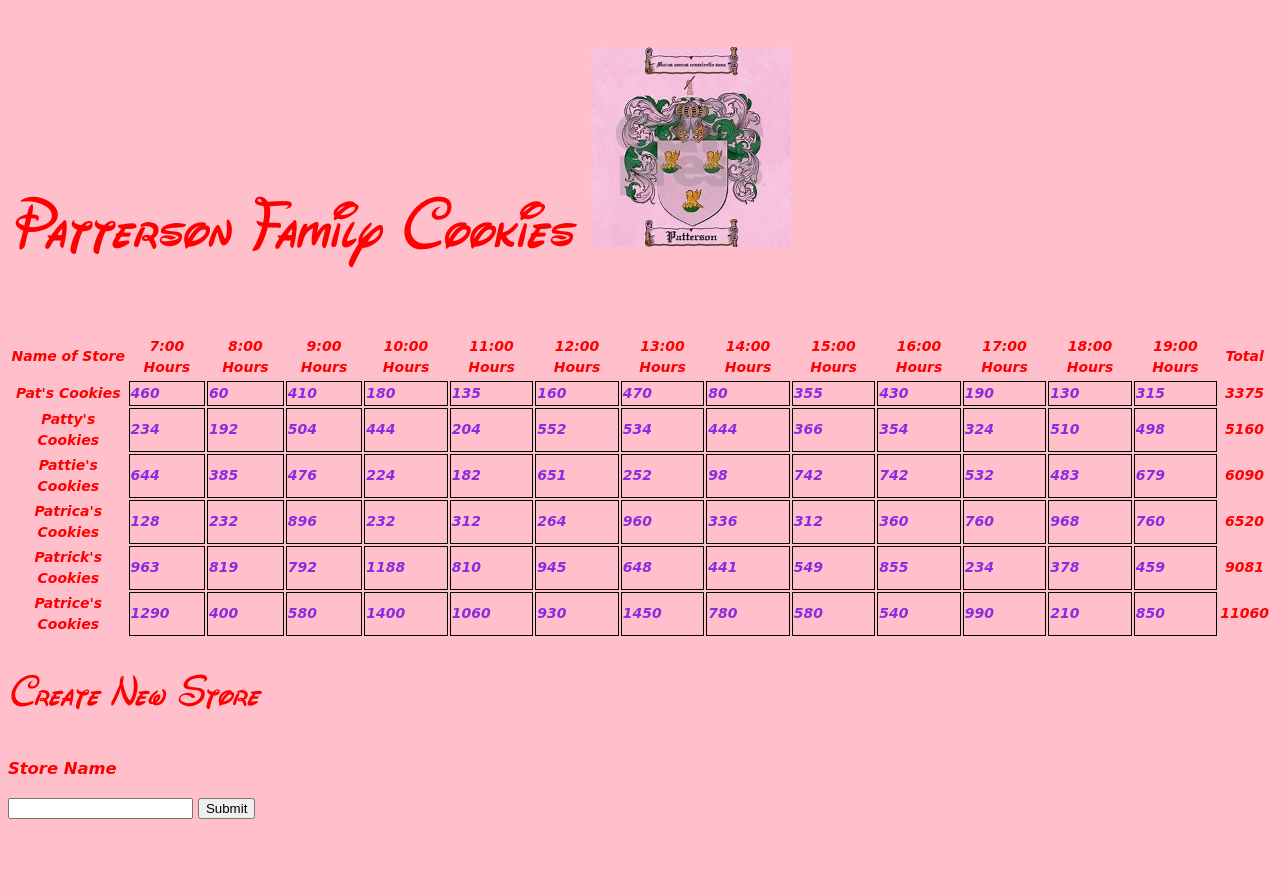
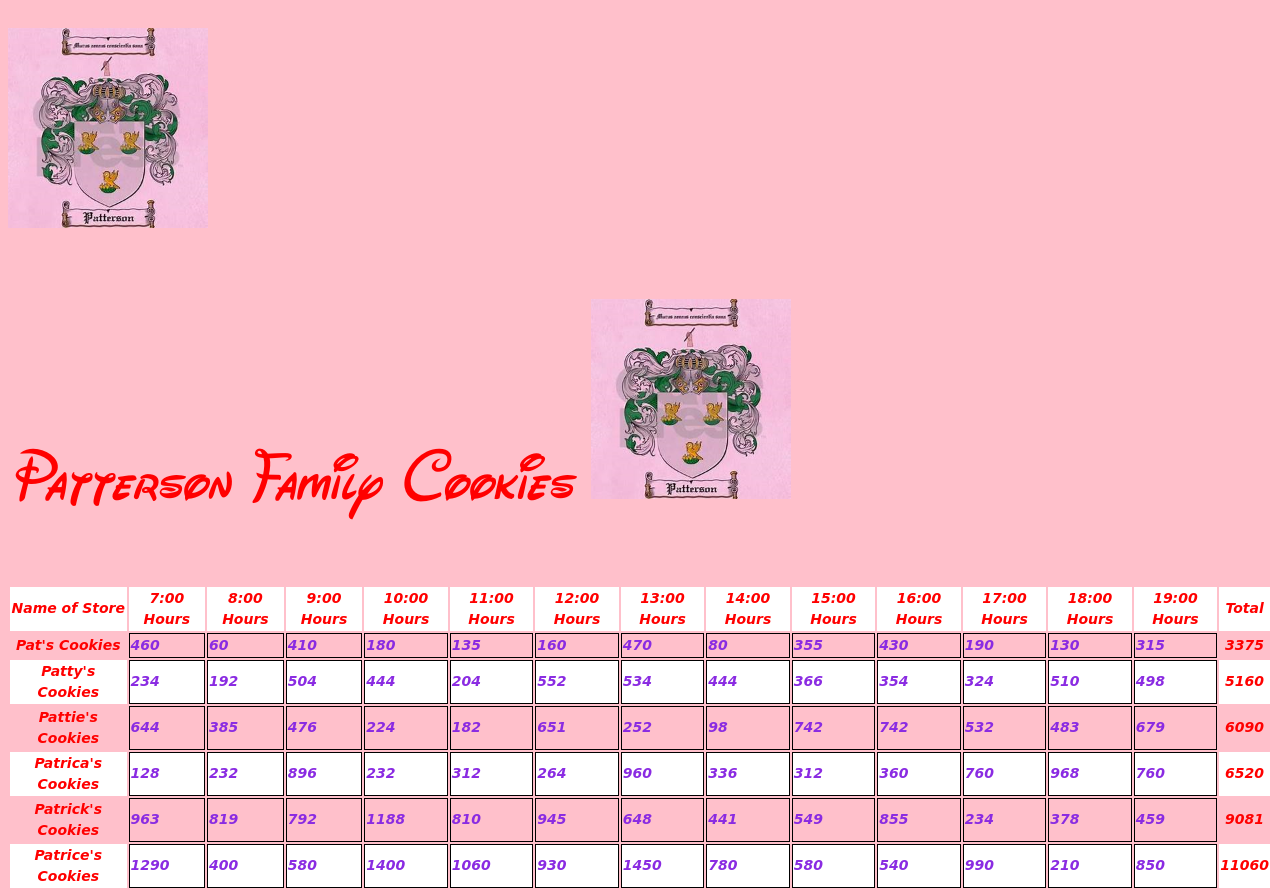
Before and after one commit to GARYTHEGREAT/Cookie-Store, a plain HTML site: page index.html in a window 1280 px wide. Shown: the top 891 px of the page. Before the commit the page ends 827 px from the top, so only its background shows below. Drawn offline with Linux system fonts and the light colour scheme.

Commit message:
Tuesday21Code

```diff
--- a/index.html
+++ b/index.html
@@ -6,7 +6,11 @@
 
 </head>
 
+<h1><img src="images/Family Crest.png" alt="Quality Logo" width="200" height="200"
+    color: red;
+    background-color: pink;
 
+    /> </h1>
 
 <body id = "my-body">
     <h1 id="top-header">Patterson Family Cookies <img src="images/Family Crest.png" alt="Quality Logo" width="200" height="200"
--- a/main.css
+++ b/main.css
@@ -55,3 +55,5 @@ font-size: 300%
 #top-header {
     font-size:500%;
 }
+
+.family-crest {vertical-align: bottom}
--- a/main.js
+++ b/main.js
@@ -5,6 +5,7 @@ let elStoreTitle = document.getElementById('store-title');
 //find table by id
 let elTable = document.getElementById('store-table');
 let elForm = document.getElementById('store-form');
+let tblrows = document.getElementsByTagName('tr');
 
 // let StoreOne= {
 //     location: 'Motuo County, China',
@@ -66,13 +67,16 @@ let StoreInfo = function(location, name, employees, openTime, closeTime, type, i
     this.closeTime = closeTime,
     this.type = type,
     this.inventory = inventory,
-    this.maxNumberCustomersPerHour = maxCustomers,
-    this.minNumberCustomersPerHour = minCustomers,
+    this.maxCustomersPerHour = maxCustomers,
+    this.minCustomersPerHour = minCustomers,
     this.avgCookiesPerCustomer = avgCookiesPerCustomer,
     this.totalCookiesPerDay = 0
 
     this.totalCookiesPerHour = function() {
-        return (Math.floor(Math.random() * (this.maxNumberCustomersPerHour - this.minNumberCustomersPerHour)) + this.minNumberCustomersPerHour) * this.avgCookiesPerCustomer;
+        return (Math.floor(Math.random() * (this.maxCustomersPerHour - this.minCustomersPerHour)) + this.minCustomersPerHour) * this.avgCookiesPerCustomer;
+
+
+
     }
 };
 
@@ -90,6 +94,13 @@ storeArray.push(StoreOne, StoreTwo, StoreThree, StoreFour, StoreFive, StoreSix);
 console.log(StoreFive);
 
 console.log(storeArray)
+
+
+
+
+
+
+
 
 
 
@@ -153,12 +164,20 @@ function displayTableHeader() {
     for(let i = 7; i < 20; i++) {
         let elTableHeader = document.createElement('th');
         elRow.appendChild(elTableHeader);
-        elTableHeader.innerHTML = i + ':00 Hours';
-    }
+        elTableHeader.innerHTML =  i + ':00 Hours'
+    };
     let elTotalHeader = document.createElement('th');
     elRow.appendChild(elTotalHeader);
     elTotalHeader.innerHTML = 'Total';
-}
+
+
+
+
+    };
+
+
+
+
 
 function displayTotalCookies(store) {
     let elRow = document.createElement('tr');
@@ -179,6 +198,17 @@ function displayTotalCookies(store) {
     console.log(store.name, store.totalCookiesPerDay);
 }
 
+
+
+
+
+
+
+
+
+
+
+
     let storeName = elForm.storeName;
 
 //define function called createNewSchool to let user create a new school with form.
@@ -187,6 +217,13 @@ function createNewStore(event) {
     let newStore = new StoreInfo(location, storeName.value, 500, 7, 20, 4, 10, 50, 10, 100, 58, );
     console.log(newStore);
     displayTotalCookies(newStore);
+
+    for(i=0;i<tblrows.length;i++){
+        if(i%2==0) tblrows[i].style.backgroundColor = 'white';
+        else tblrows[i].style.backgroundColor = 'pink';
+    }
+
+
 }
 
 elForm.addEventListener('submit', createNewStore);
@@ -205,6 +242,13 @@ function populateTable() {
 
 
 populateTable();
+ tblrows = document.getElementsByTagName('tr');
+
+for(i=0;i<tblrows.length;i++){
+    if(i%2==0) tblrows[i].style.backgroundColor = 'white';
+    else tblrows[i].style.backgroundColor = 'pink';
+}
+
 
 // displayTotalSpells(Hogwarts);
 // displayTotalSpells(Magica);
```
Also changed, not shown: .eslintrc.json (added).
